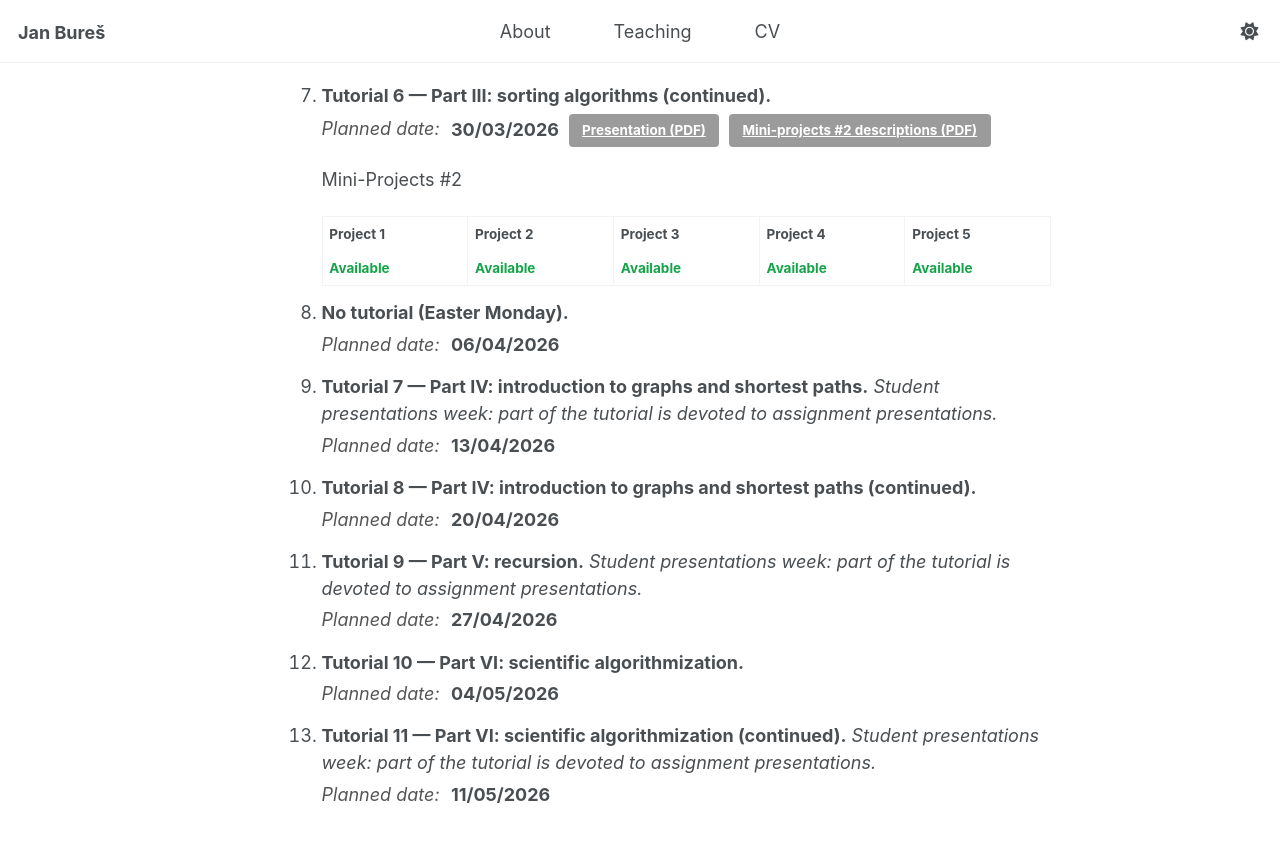
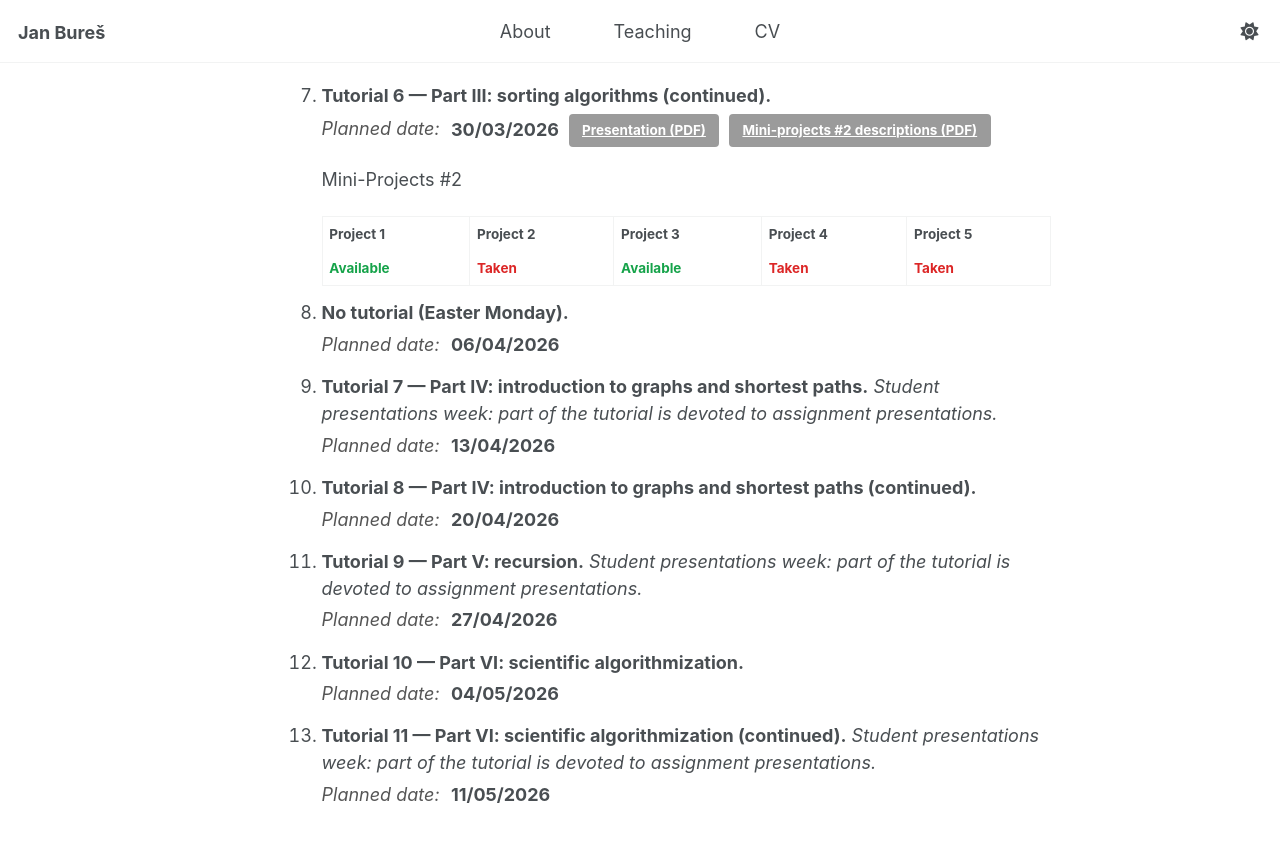
Before and after one commit to buresjan/buresjan.github.io, a Jekyll site: the page built from _teaching/18yzalg.md, in a window 1280 px wide and 900 px high, scrolled down 1288 px. Shown: the top 842 px of the window. Built offline with Jekyll 4.4.1, drawn with Linux system fonts in a browser that asks for light colours.

Commit message:
projects taken

```diff
--- a/_teaching/18yzalg.md
+++ b/_teaching/18yzalg.md
@@ -136,10 +136,10 @@ html[data-theme="dark"] .btn.lp-btn { color: #181818; }
      </tr>
      <tr>
        <td><span style="color: #16a34a; font-weight: 700;">Available</span></td>
+       <td><span style="color: #dc2626; font-weight: 700;">Taken</span></td>
        <td><span style="color: #16a34a; font-weight: 700;">Available</span></td>
-       <td><span style="color: #16a34a; font-weight: 700;">Available</span></td>
-       <td><span style="color: #16a34a; font-weight: 700;">Available</span></td>
-       <td><span style="color: #16a34a; font-weight: 700;">Available</span></td>
+       <td><span style="color: #dc2626; font-weight: 700;">Taken</span></td>
+       <td><span style="color: #dc2626; font-weight: 700;">Taken</span></td>
      </tr>
    </table>
 
```
